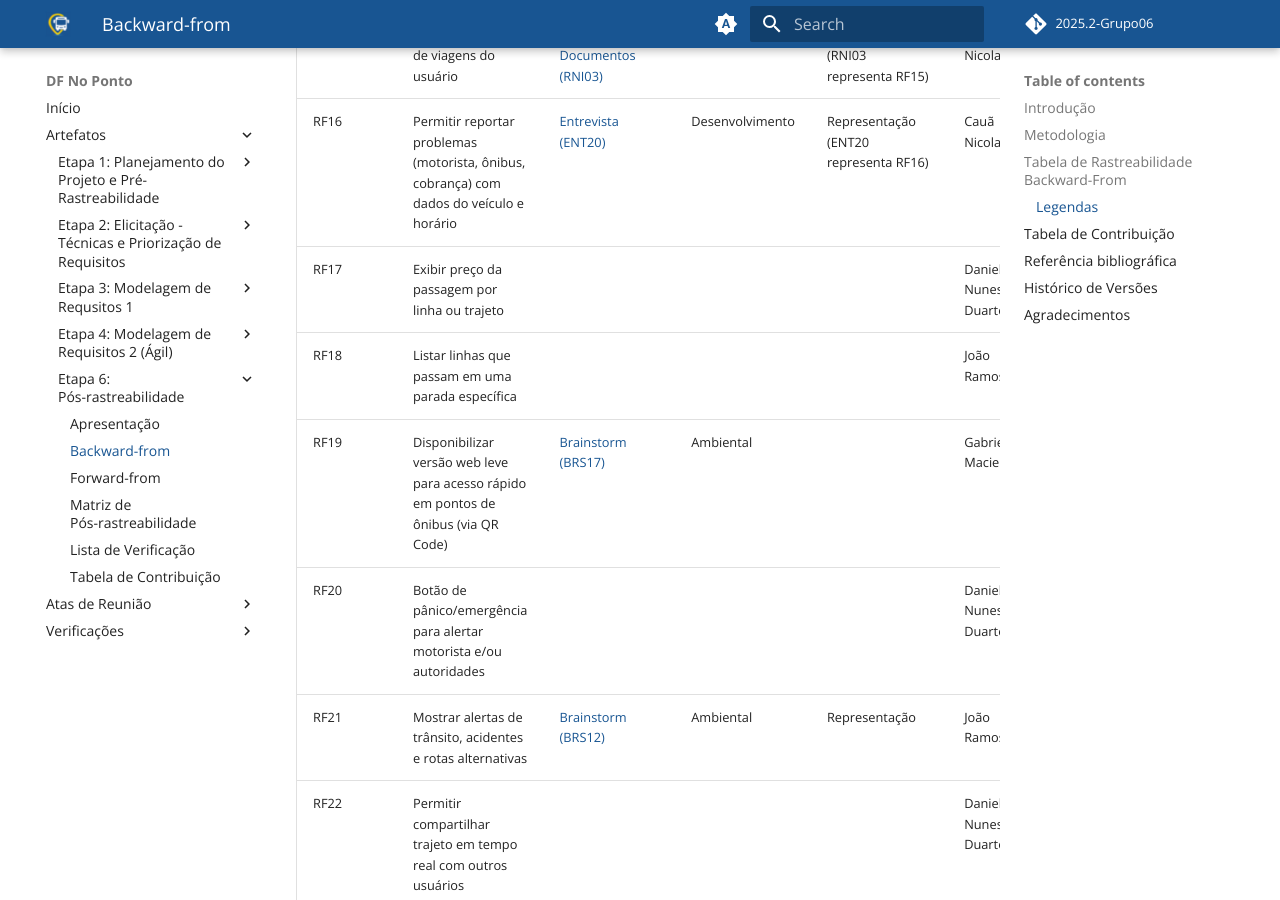
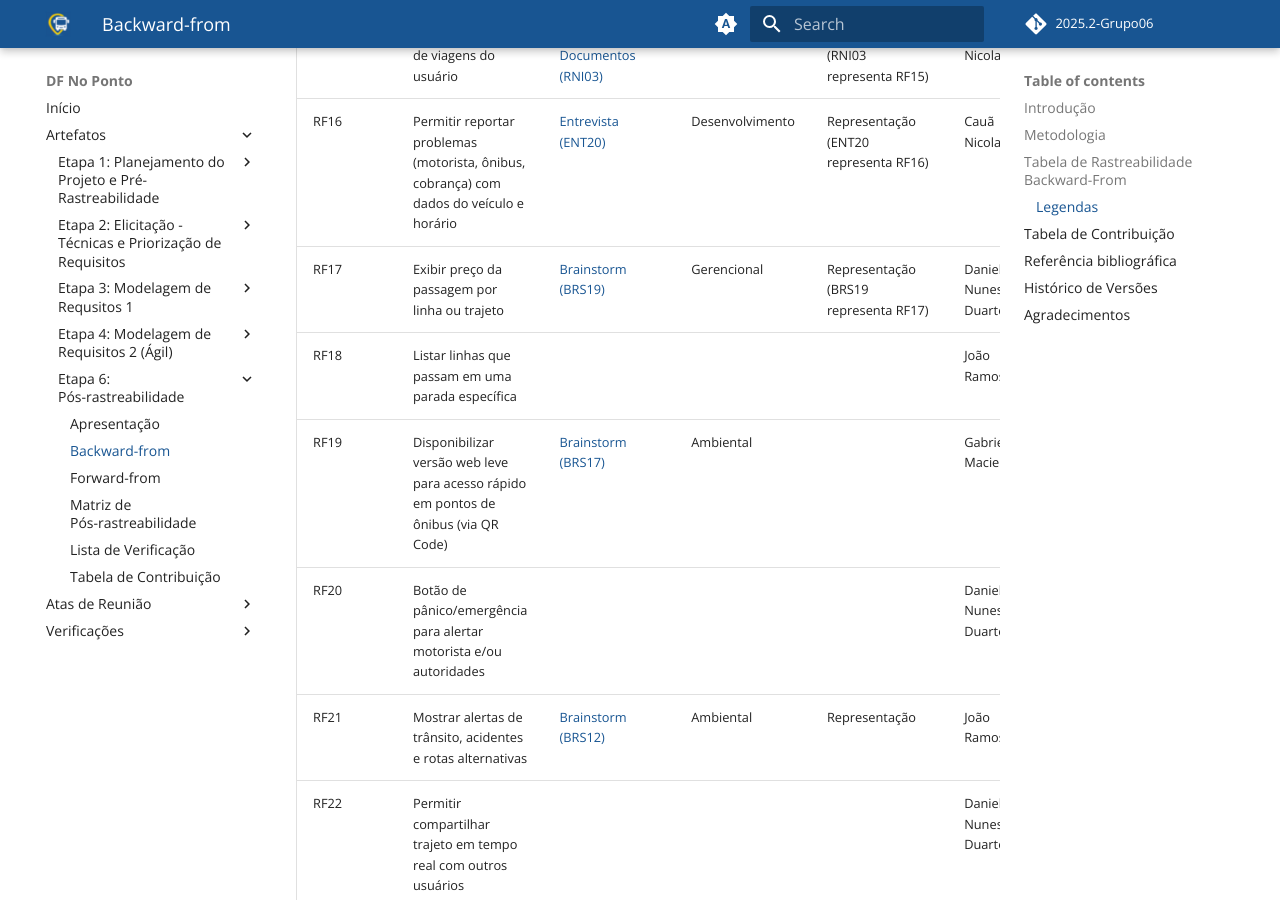
Before and after one commit to Requisitos-de-Software/2025.2-Grupo06, an MkDocs documentation site: the page built from docs/pos-rastreabilidade/backward.md, in a window 1280 px wide and 900 px high, scrolled down 4105 px. Built offline with MkDocs 1.6.1 and Material for MkDocs 9.7.7, drawn with Linux system fonts in a browser that asks for light colours; comment, search, counter and statistics services are not loaded.

Commit message:
Add reference for RF17 and update its status

```diff
--- a/docs/pos-rastreabilidade/backward.md
+++ b/docs/pos-rastreabilidade/backward.md
@@ -65,7 +65,7 @@ A tabela de rastreabilidade backward-from, apresentada neste documento, operacio
 | RF14 | Permitir integração com o cartão de transporte, incluindo saldo e recarga | [Entrevista (ENT07)](../Elicitacao/elicitacao_entrevista.md#resultados) | Desenvolvimento | Representação (ENT07 representa RF14) | Cauã Nicolas |
 | RF15 | Manter histórico de viagens do usuário | [Análise de Documentos (RNI03)](../Elicitacao/elicitacao_analise_documentos.md#requisitos-nao-implementados) | Desenvolvimento | Representação (RNI03 representa RF15) | Cauã Nicolas |
 | RF16 | Permitir reportar problemas (motorista, ônibus, cobrança) com dados do veículo e horário | [Entrevista (ENT20)](../Elicitacao/elicitacao_entrevista.md#resultados) | Desenvolvimento | Representação (ENT20 representa RF16) | Cauã Nicolas |
-| RF17 | Exibir preço da passagem por linha ou trajeto | | | | Daniel Nunes Duarte |
+| RF17 | Exibir preço da passagem por linha ou trajeto | [Brainstorm (BRS19)](../Elicitacao/elicitacao_brainstorm.md#resultados)  | Gerencional | Representação (BRS19 representa RF17) | Daniel Nunes Duarte |
 | RF18 | Listar linhas que passam em uma parada específica | | | | João Ramos |
 | RF19 | Disponibilizar versão web leve para acesso rápido em pontos de ônibus (via QR Code) | [Brainstorm (BRS17)](../Elicitacao/elicitacao_brainstorm.md#resultados) | Ambiental | | Gabriel Maciel |
 | RF20 | Botão de pânico/emergência para alertar motorista e/ou autoridades | | | | Daniel Nunes Duarte |
```
